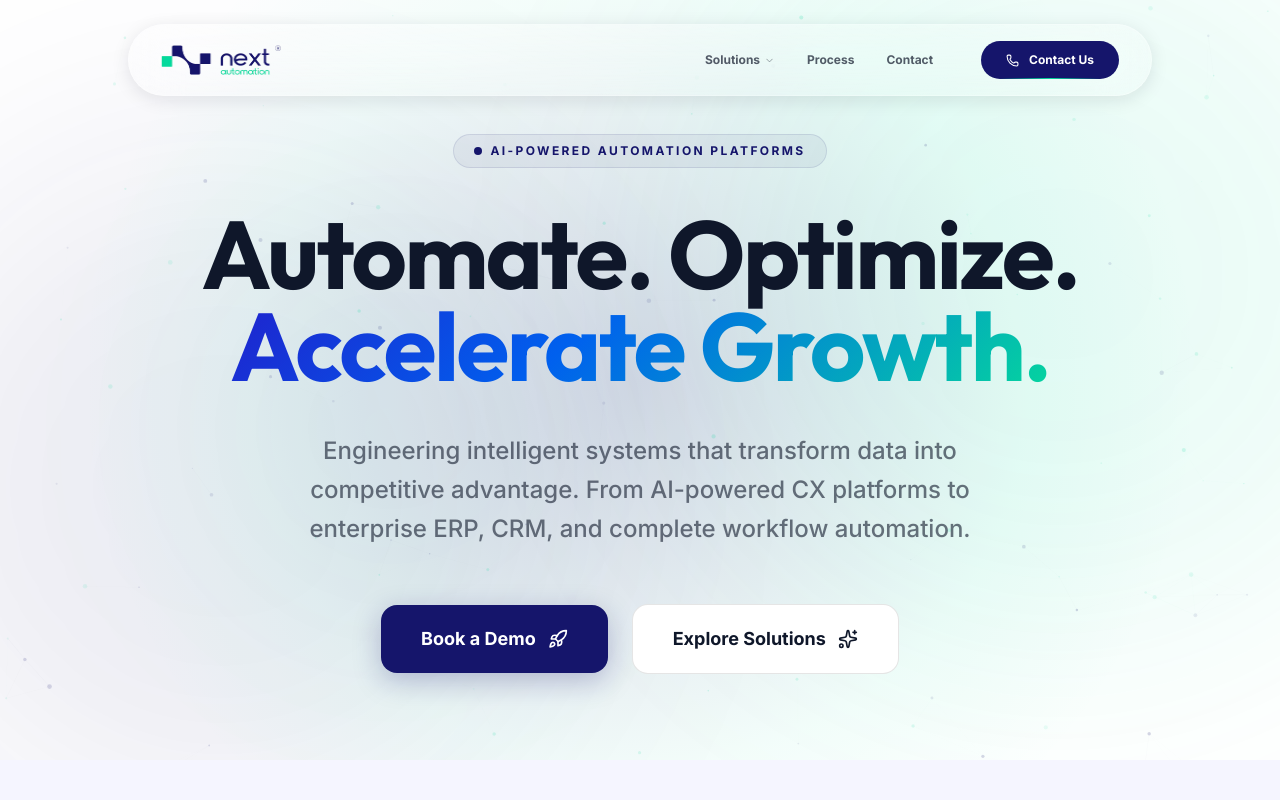
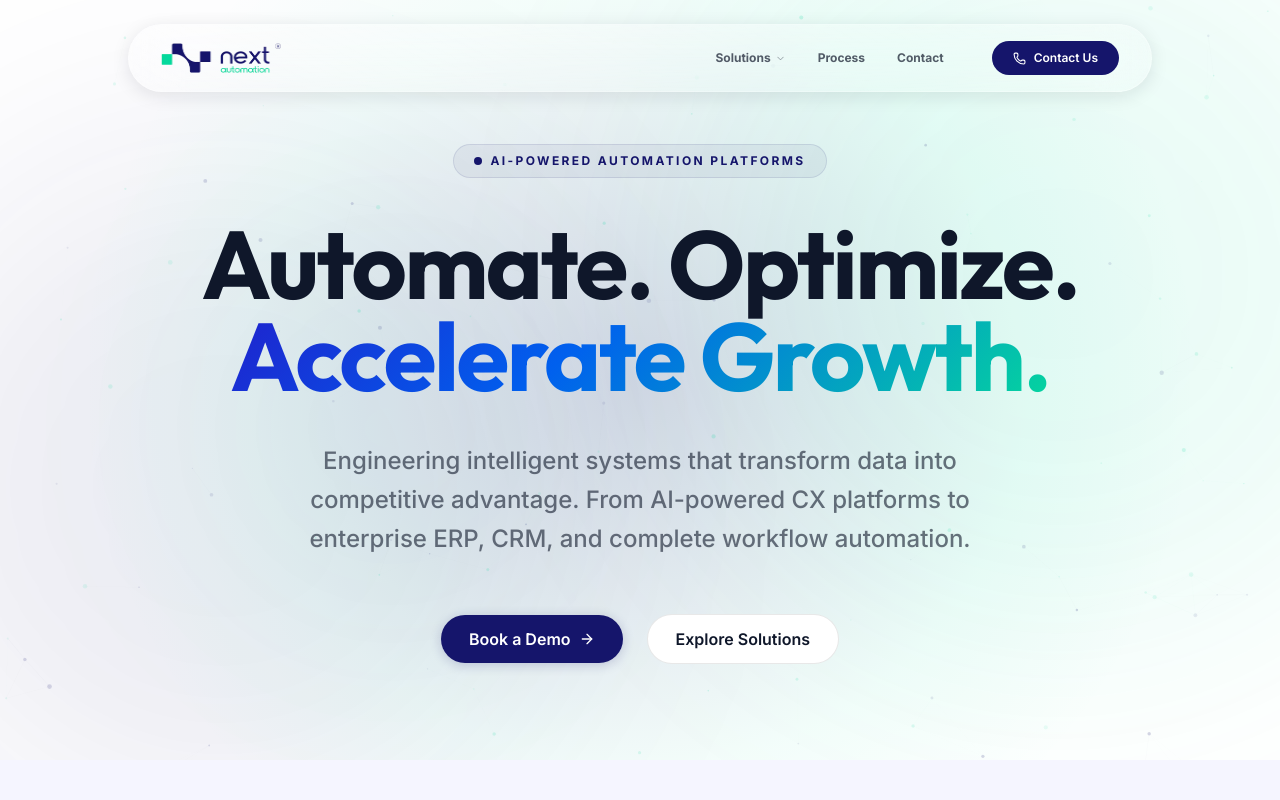
Before and after one commit to sprintxdevzz/Sprintxdev-landing-page, a Next.js app: page / in a window 1280 px wide. Shown: the top 800 px of the page. Built offline with nearby package versions, Linux system fonts and the light colour scheme.

Commit message:
Add Vercel configuration file for deployment settings

```diff
--- a/app/globals.css
+++ b/app/globals.css
@@ -45,14 +45,14 @@
 }
 
 .btn-primary {
-  @apply px-10 py-5 bg-brand-primary hover:bg-[#1c1c80] text-white rounded-2xl font-bold text-lg
-    shadow-[0_8px_28px_rgba(21,21,107,0.25)]
-    hover:shadow-[0_12px_36px_rgba(21,21,107,0.35)]
-    transition-all active:scale-[0.98] flex items-center justify-center gap-3;
+  @apply px-7 py-3 bg-brand-primary hover:bg-[#1c1c80] text-white rounded-full font-semibold text-base
+    shadow-[0_2px_12px_rgba(21,21,107,0.20)]
+    hover:shadow-[0_4px_20px_rgba(21,21,107,0.30)]
+    transition-all duration-200 active:scale-[0.97] flex items-center justify-center gap-2;
 }
 
 .btn-secondary {
-  @apply px-10 py-5 bg-white text-brand-dark border border-black/10 rounded-2xl font-bold text-lg hover:bg-black/[0.02] hover:border-black/20 transition-all active:scale-[0.98] flex items-center justify-center gap-3;
+  @apply px-7 py-3 bg-white text-brand-dark border border-black/[0.09] rounded-full font-semibold text-base hover:bg-brand-dark/[0.02] hover:border-black/[0.16] transition-all duration-200 active:scale-[0.97] flex items-center justify-center gap-2;
 }
 
 @layer utilities {
--- a/components/Hero.tsx
+++ b/components/Hero.tsx
@@ -3,7 +3,7 @@
 import React from 'react';
 import dynamic from 'next/dynamic';
 import { motion } from 'motion/react';
-import { Rocket, Sparkles } from 'lucide-react';
+import { ArrowRight } from 'lucide-react';
 
 const UniverseBackground = dynamic(
   () => import('./UniverseBackground').then((m) => m.UniverseBackground),
@@ -63,7 +63,7 @@ export const Hero: React.FC = () => {
             className="btn-primary"
           >
             Book a Demo
-            <Rocket size={20} />
+            <ArrowRight size={16} />
           </motion.a>
 
           <motion.a
@@ -73,7 +73,6 @@ export const Hero: React.FC = () => {
             className="btn-secondary"
           >
             Explore Solutions
-            <Sparkles size={20} />
           </motion.a>
         </motion.div>
       </div>
--- a/components/ui/neon-button.tsx
+++ b/components/ui/neon-button.tsx
@@ -9,49 +9,47 @@ type Size = 'sm' | 'default' | 'lg' | 'xl';
 export interface NeonButtonProps extends React.ButtonHTMLAttributes<HTMLButtonElement> {
   variant?: Variant;
   size?: Size;
-  neon?: boolean;
 }
 
 const variantClasses: Record<Variant, string> = {
   default:
-    'bg-brand-primary/5 hover:bg-brand-primary/0 border border-brand-secondary/25 text-brand-dark',
+    'bg-brand-primary/5 hover:bg-brand-primary/[0.08] border border-brand-secondary/25 text-brand-dark transition-colors duration-200',
 
   solid:
     'bg-brand-primary hover:bg-[#1c1c80] text-white border border-transparent ' +
     'hover:border-brand-secondary/30 transition-colors duration-200',
 
   ghost:
-    'border border-transparent bg-transparent hover:border-white/20 hover:bg-white/10 text-white',
+    'border border-white/20 bg-transparent hover:bg-white/10 text-white transition-colors duration-200',
 
   glass:
     'bg-brand-primary/[0.07] backdrop-blur-md ' +
-    'border border-brand-primary/22 text-brand-primary ' +
-    'shadow-[inset_0_1px_0_rgba(255,255,255,0.65),0_2px_10px_rgba(21,21,107,0.08)] ' +
-    'hover:bg-brand-primary/[0.13] hover:border-brand-secondary/50 ' +
-    'hover:shadow-[inset_0_1px_0_rgba(255,255,255,0.65),0_4px_22px_rgba(5,216,156,0.22)] ' +
-    'transition-all duration-300',
+    'border border-brand-primary/20 text-brand-primary ' +
+    'shadow-[inset_0_1px_0_rgba(255,255,255,0.6),0_1px_6px_rgba(21,21,107,0.07)] ' +
+    'hover:bg-brand-primary/[0.12] hover:border-brand-primary/30 ' +
+    'transition-all duration-200',
 
   aurora:
     'bg-brand-secondary hover:bg-[#04c48d] text-brand-dark border border-transparent ' +
-    'shadow-[0_8px_28px_rgba(5,216,156,0.30)] ' +
-    'hover:shadow-[0_12px_40px_rgba(5,216,156,0.45)] ' +
-    'transition-all duration-300',
+    'shadow-[0_2px_10px_rgba(5,216,156,0.18)] ' +
+    'hover:shadow-[0_4px_16px_rgba(5,216,156,0.28)] ' +
+    'transition-all duration-200',
 };
 
 const sizeClasses: Record<Size, string> = {
-  sm: 'px-6 py-2.5 text-xs',
-  default: 'px-7 py-2 text-sm',
-  lg: 'px-10 py-3 text-base',
-  xl: 'px-12 py-5 text-lg',
+  sm: 'px-5 py-2 text-xs',
+  default: 'px-6 py-2 text-sm',
+  lg: 'px-8 py-2.5 text-base',
+  xl: 'px-10 py-3 text-base',
 };
 
 export const NeonButton = React.forwardRef<HTMLButtonElement, NeonButtonProps>(
-  ({ className, variant = 'default', size = 'default', neon = true, children, ...props }, ref) => {
+  ({ className, variant = 'default', size = 'default', children, ...props }, ref) => {
     return (
       <button
         className={cn(
-          'relative group rounded-full font-bold text-center ' +
-            'transition-all duration-300 disabled:opacity-50 disabled:cursor-not-allowed',
+          'rounded-full font-semibold text-center ' +
+            'transition-all duration-200 disabled:opacity-40 disabled:cursor-not-allowed active:scale-[0.97]',
           variantClasses[variant],
           sizeClasses[size],
           className
@@ -59,23 +57,7 @@ export const NeonButton = React.forwardRef<HTMLButtonElement, NeonButtonProps>(
         ref={ref}
         {...props}
       >
-        <span
-          className={cn(
-            'absolute h-px opacity-0 group-hover:opacity-100 transition-all duration-500 ease-in-out ' +
-              'inset-x-0 top-0 bg-gradient-to-r w-3/4 mx-auto from-transparent via-brand-secondary to-transparent',
-            !neon && 'hidden'
-          )}
-        />
-
-        <span className="relative flex items-center justify-center gap-2.5">{children}</span>
-
-        <span
-          className={cn(
-            'absolute group-hover:opacity-30 transition-all duration-500 ease-in-out ' +
-              'inset-x-0 h-px -bottom-px bg-gradient-to-r w-3/4 mx-auto from-transparent via-brand-secondary to-transparent',
-            !neon && 'hidden'
-          )}
-        />
+        <span className="flex items-center justify-center gap-2">{children}</span>
       </button>
     );
   }
--- a/package.json
+++ b/package.json
@@ -10,6 +10,7 @@
     "typecheck": "tsc --noEmit"
   },
   "dependencies": {
+    "@vercel/analytics": "^2.0.1",
     "lucide-react": "^0.546.0",
     "motion": "^12.23.24",
     "next": "^15.5.15",
```
Also changed, not shown: .claude/settings.local.json, vercel.json (added), 2 other files (tests, documents, lock files or other folders).
